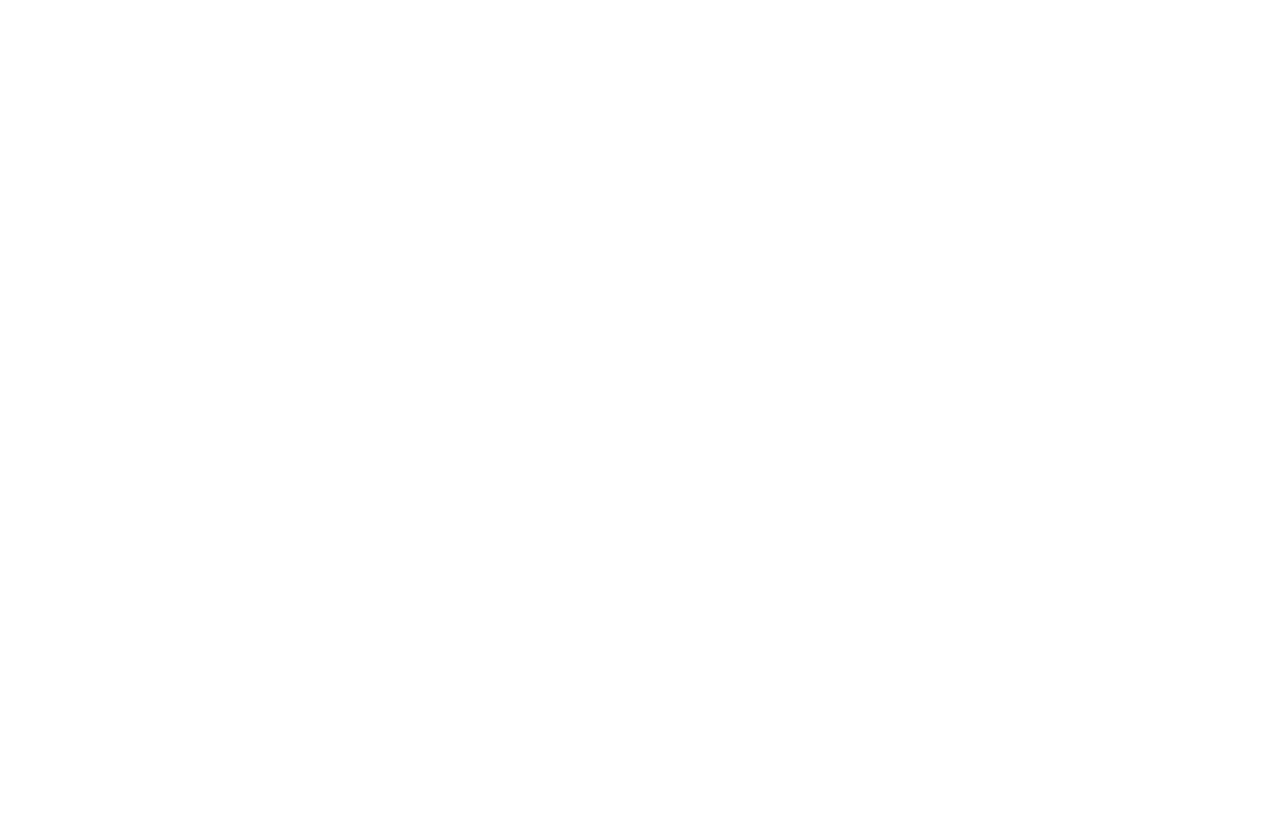
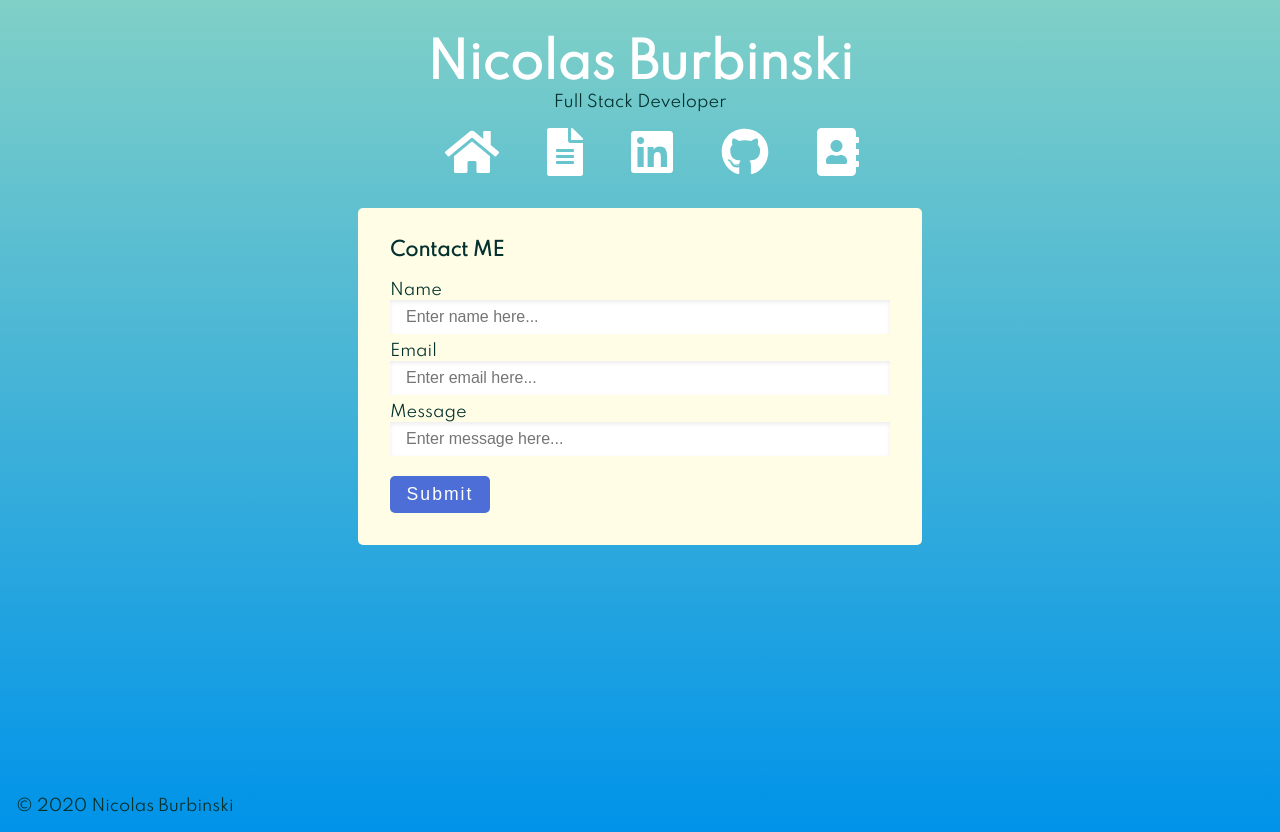
Before and after one commit to nburbinski/portfolio, a Gatsby site: page /contact in a window 1280 px wide. Before the commit this address had no page. Before the commit the page ends 800 px from the top, so only its background shows below. Built offline with nearby package versions, Linux system fonts and the light colour scheme; Gatsby itself is replaced by a stand-in of ours.

Commit message:
added contact form

```diff
--- /dev/null
+++ b/src/components/contact.module.scss
@@ -0,0 +1,35 @@
+.form {
+  display: flex;
+  flex-direction: column;
+
+  max-width: 500px;
+  border-radius: 5px;
+
+  margin: 1rem auto;
+  padding: 2rem;
+  background-color: lighten(#fffde0, 1%);
+
+  input {
+    padding: 0.5rem 1rem;
+    border-style: hidden;
+    margin-bottom: 0.5rem;
+    font-size: 100%;
+    box-shadow: inset 0 2px 4px 0 hsla(0, 0%, 0%, 0.08);
+  }
+
+  button {
+    background-color: lighten(#234099, 20%);
+    color: #ffffff;
+    padding: 0.5rem;
+    width: 20%;
+    border-style: hidden;
+    border-radius: 5px;
+    font-size: 110%;
+    letter-spacing: 2px;
+    margin-top: 0.75rem;
+  }
+
+  h3 {
+    margin-top: 0;
+  }
+}
--- /dev/null
+++ b/src/components/contactForm.js
@@ -0,0 +1,20 @@
+import React from "react"
+
+import contactStyles from "./contact.module.scss"
+
+const ContactForm = () => {
+  return (
+    <form className={contactStyles.form}>
+      <h3>Contact ME</h3>
+      Name
+      <input type="text" placeholder="Enter name here..."></input>
+      Email
+      <input type="text" placeholder="Enter email here..."></input>
+      Message
+      <input type="textbox" placeholder="Enter message here..."></input>
+      <button type="submit">Submit</button>
+    </form>
+  )
+}
+
+export default ContactForm
--- a/src/components/projectCard.module.scss
+++ b/src/components/projectCard.module.scss
@@ -9,8 +9,6 @@
   border-radius: 5px;
 
   box-shadow: 0 2px 6px 0 hsla(0, 0%, 0%, 0.2);
-
-  box-sizing: border-box;
 
   h1 {
     margin-top: 0.5rem;
--- a/src/components/projects.js
+++ b/src/components/projects.js
@@ -83,10 +83,23 @@
   return (
     <div className={projectStyles.projectsContainer}>
       <div className={projectStyles.title}>
-        {" "}
         <h2> Projects </h2>
+        <ol>
+          <li>
+            <Link to="/#Plant Trackr">Plant Trackr</Link>
+          </li>
+          <li>
+            <Link to="/#UCF Movie Night">UCF Movie Night</Link>
+          </li>
+          <li>
+            <Link to="/#Grocery Time">Grocery Time</Link>
+          </li>
+          <li>
+            <Link to="/#Portfolio">Portfolio</Link>
+          </li>
+        </ol>
       </div>
-      <div>
+      <div className={projectStyles.projects}>
         {projects.map(project => {
           return (
             <ProjectCard
--- /dev/null
+++ b/src/pages/contact.js
@@ -0,0 +1,14 @@
+import React from "react"
+
+import Layout from "../components/layout"
+import SEO from "../components/seo"
+import ContactForm from "../components/contactForm"
+
+const IndexPage = () => (
+  <Layout>
+    <SEO title="Contact" />
+    <ContactForm />
+  </Layout>
+)
+
+export default IndexPage
```
Also changed, not shown: src/components/projects.module.scss (+27 -4 lines).
